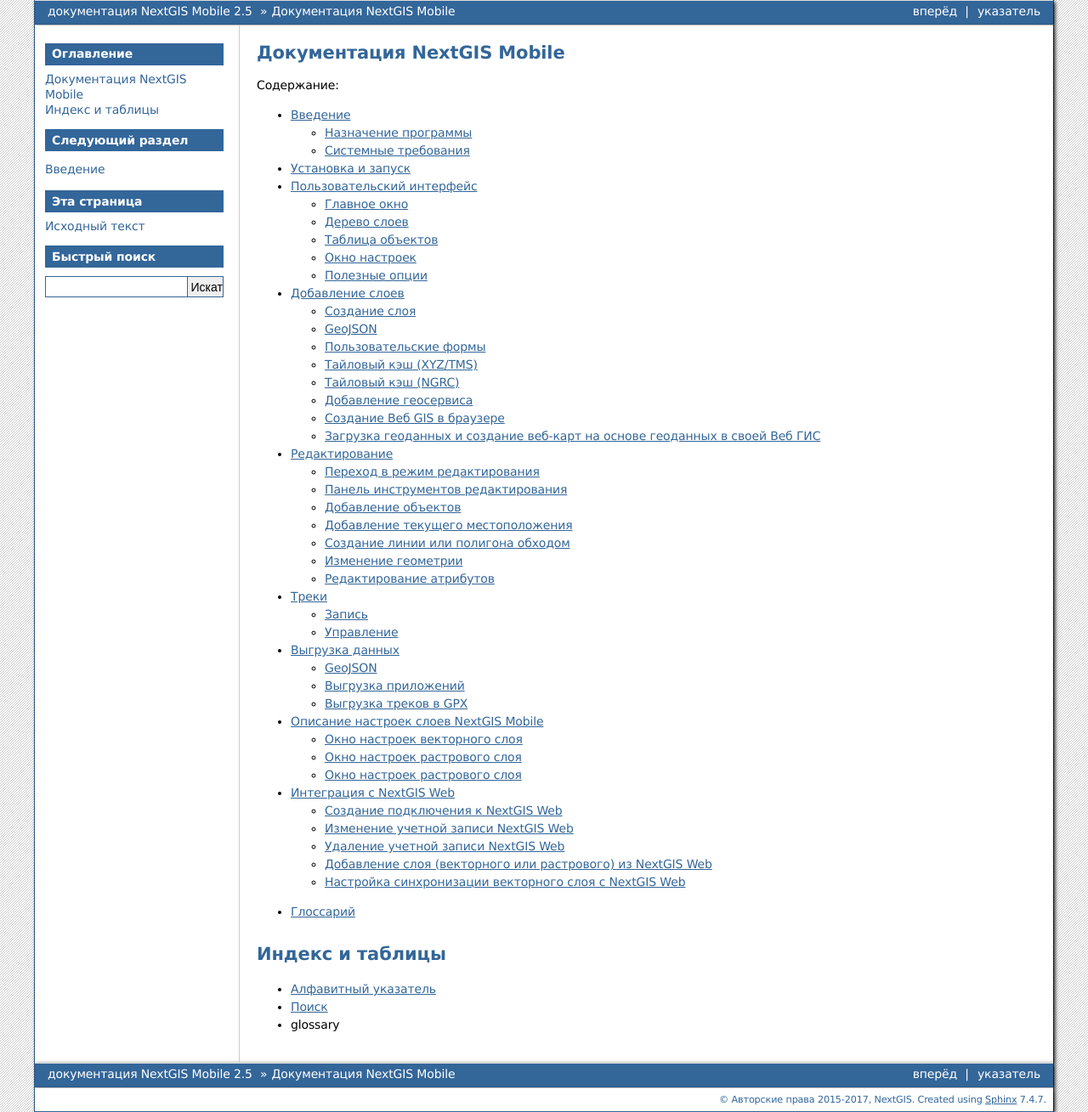
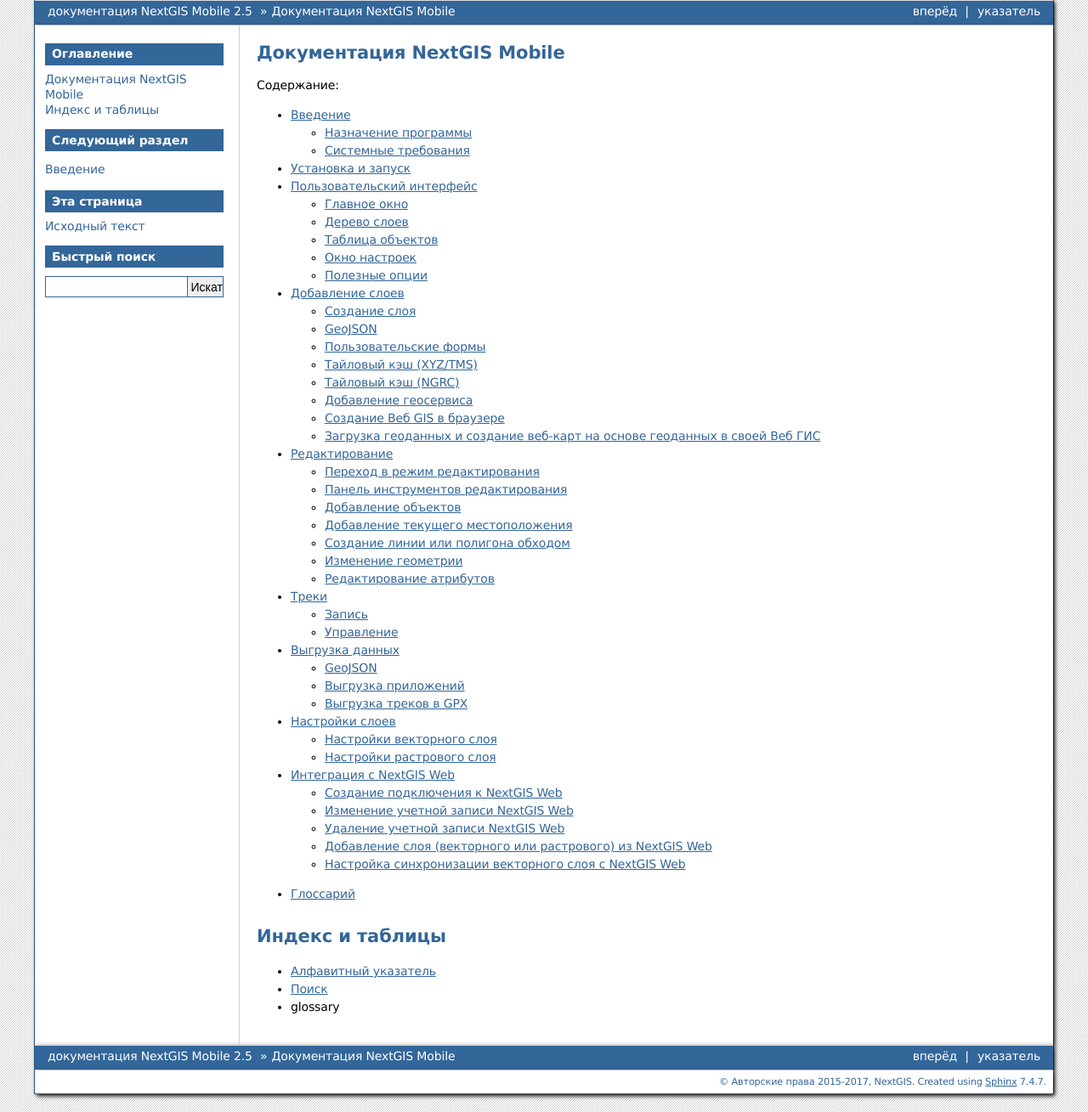
Before and after one commit to nextgis/docs_ngmobile, a Sphinx documentation site: the page built from source/index.rst, in a window 1280 px wide. Shown: the whole page at 85% size. Built offline with Sphinx 7.4.7, drawn with Linux system fonts in a browser that asks for light colours; formulas are drawn with MathJax 3; some of the changed lines change nothing that is shown.

Commit message:
changes in 4.8

```diff
--- a/source/layer_settings.rst
+++ b/source/layer_settings.rst
@@ -2,240 +2,226 @@
 
 .. _ngmobile_layer_settings:
 
-Описание настроек слоев NextGIS Mobile
-====================================================
+Настройки слоев
+===============
 
-.. versionadded:: 2.2
+Карта представляет собой набор растровых и векторных слоев. Панель дерева слоев отражает содержимое карты и позволяет контролировать видимость и иерархию слоев.
 
-Карта представляет собой набор растровых и векторных слоев. Порядок и видимость
-слоев настраивается при помощи дерева слоев.
-В пользовательском интерфейсе программы имеется выезжающая панель дерева слоев,
-которая отображает состав карты в виде набора слоев, позволяет менять порядок
-отображения слоев, а также включать и выключать их видимость.
-Дополнительные операции над слоями вынесены в отдельное меню слоя. Дерево слоев
-представлено на рисунке :numref:`ngmobile_layerstree_of_WebGIS_pic`.
+Для того, чтобы изменить иерархию слоев, следует зажать слой, который требуется переместить. При этом панель дерева слоев переключится в режим редактирования. Продолжая зажимать слой, необходимо переместить его в новое положение.
 
-Меню слоя зависит от его типа.
-Для векторного слоя меню имеет следующий состав (см. :numref:`ngmobile_layers_tree_menu_pic`):
+Для переключения видимости слоя следует нажать на кнопку переключения видимости слоя (см. :numref:`ngmobile_layer_tree_pic`, п.3).
 
-1. Увеличить до охвата.
-2. Таблица объектов.
-3. Поделиться.
-4. Редактировать.
-5. Удалить.
-6. Настройки.
+Дополнительные операции над слоями вынесены в отдельное контекстное меню слоя (см. :numref:`ngmobile_layer_tree_pic`, п.5).
 
-.. figure:: _static/ngmobile_layers_tree_menu.png
-   :name: ngmobile_layers_tree_menu_pic
+Для векторного слоя меню имеет следующий состав:
+
+1. Увеличить до охвата
+2. Таблица объектов
+3. Поделиться
+4. Отправить в NextGIS
+5. Редактировать
+6. Удалить
+7. Настройки
+
+.. note::
+   Контекстное меню зависит от типа слоя и источника геоданных. Контекстное меню растрового слоя отличается от контекстного меню векторного слоя. Контекстное меню растровых слоев, созданных из тайлового кэша, отличается от меню растровых слоев, созданных из внешних геосервисов.
+
+.. _ngmobile_vector_layer_settings:
+
+Настройки векторного слоя
+-----------------------------
+
+.. _ngmobile_style_settings:
+
+Настройки стиля
+^^^^^^^^^^^^^^^
+
+При выборе пункта "Настройки" в контекстном меню слоя открывается окно настроек векторного слоя (см. :numref:`ngmobile_style_vector_pic`).
+
+.. figure:: _static/style_vector.png
+   :name: ngmobile_style_vector_pic
    :align: center
    :height: 10cm
 
-   Меню для векторного слоя.
+   Настройки стиля векторного слоя с геометрией точка (стиль обычной отрисовки).
 
-Окно настроек векторного слоя
------------------------------------
-При выборе пункта "Настройки" в меню слоя открывается окно настроек векторного слоя.
-Окно настроек для модификации векторного слоя имеет следующие вкладки настроек свойств
-слоя (см. :numref:`ngmobile_preferences_window_vector_layer2_pic`):
+   Цифрами обозначено: 1 - назад; 2 - тип слоя и число объектов; 3 - блоки настроек слоя; 4 - тип отрисовки; 5 - размер объекта; 6 - тип объекта; 7 - цветовая палитра; 8 - толщина обводки; 9 - настройки подписей.
 
-1. Стиль.
-2. Поля.
-3. Синхронизация.
-4. Общие.
-5. Кэш.
+Настройки стиля векторного слоя зависят от выбранного типа отрисовки - обычной или по правилу (см. :numref:`ngmobile_style_vector_pic`, п.4).
 
-.. figure:: _static/ngmobile_preferences_window_vector_layer2.png
-   :name: ngmobile_preferences_window_vector_layer2_pic
-   :align: center
-   :width: 10cm
+.. _ngmobile_simple_rendering:
 
-   Меню настроек для векторного слоя.
+Обычная отрисовка
+~~~~~~~~~~~~~~~~~
 
-В окне настроек слоя имеются следующие блоки настроек:
+На :numref:`ngmobile_style_vector_pic` показаны настройки обычной отрисовки. При выборе данного типа отрисовки все объекты слоя будут иметь одинаковую форму, цвет, размер и т.д.
 
-1. Стиль (Отрисовка, Цвет заливки, Цвет обводки, Толщина, Тип).
-2. Поля.
-3. Синхронизация (Включить/Выключить синхронизацию, Направление синхронизации, Автоматическая
-   синхронизация, Интервал синхронизации).
-4. Общие (Информация о слое, Основные настройки)
-5. Кэш (Перестроить кэш).
+Например, для слоев с геометрией точка/мультиточка в меню "Тип" (см. :numref:`ngmobile_style_vector_pic`, п.6) можно выбрать следующие типы форм для объектов:
 
-Первый блок настроек - Стиль - содержит следующую информацию:
+* Точка
+* Круг
+* Ромб
+* Крест
+* Треугольник
+* Квадрат
+* Круг 2
+* Крест в квадрате
 
-1. Данные этого блока настроек редактируются, также допускается возможность отмены
-   всех внесенных изменений.
-2. Отрисовка слоя может осуществляться Обычно и По правилу (см. :numref:`ngmobile_rendering_pic`):
+Также можно установить размер точки (см. :numref:`ngmobile_style_vector_pic`, п.5), цвет заливки и обводки (см. :numref:`ngmobile_style_vector_pic`, п.7) и толщину обводки (см. :numref:`ngmobile_style_vector_pic`, п.8).
 
-.. figure:: _static/ngmobile_rendering.png
-   :name: ngmobile_rendering_pic
-   :align: center
-   :height: 7cm
+Для слоев с геометрией линия/мультилиния можно задать тип линии (сплошная, пунктир или сплошная по границам), а также цвет заливки и обводки и толщину обводки.
 
-   Отрисовка По правилу.
+Для слоев с геометрией полигон/мультиполигон можно выбрать цвет и толщину обводки, а также можно задать, будет ли выполняться заливка полигона или нет (если напротив пункта заливка поставить флажок, полигон будет залит полупрозрачным цветом).
 
-Значения атрибутов слоя - _id, admin_leve, name - могут быть выбраны при необхоимости
-из имеющегося списка значений (см. :numref:`ngmobile_choice_field_value_attribute_pic`):
+Для слоев с любой геометрией также можно выбрать опцию показа подписей каждого объекта на карте. Для этого необходимо поставить флажок напротив пункта "Подпись" и ввести текст подписи или активировать переключатель "Поля" и выбрать поле атрибутов, которое будет использовано для подписи объектов на карте (см. :numref:`ngmobile_style_vector_pic`, п.9).
 
-.. figure:: _static/ngmobile_choice_field_value_attribute.png
-   :name: ngmobile_choice_field_value_attribute_pic
-   :align: center
-   :width: 10cm
+.. _ngmobile_rule_rendering:
 
-   Выбор значения атрибутов слоя.
+Отрисовка по правилу
+~~~~~~~~~~~~~~~~~~~~
 
-3. Цвет заливки -  это инструмент, который позволяет заполнить цветом (залить, закрасить)
-   выбранный объект, часть изображения или слой. Допускает возможность редактирования
-   цвета отображения слоя, а также возможность отмены внесенных изменений.
+Можно выбрать отрисовку по правилу для векторного слоя и задать разные типы форм, цвета, размера и т.д. для объектов слоя в зависимости от их атрибутов.
 
-4. Цвет обводки - это инструмент, который позволяет обвести границы нужного объекта.
-   Допускает возможность редактирования цвета границы слоя, а также возможность отмены
-   внесенных изменений.
+Для этого следует выбрать отрисовку по правилу, что приведет к открытию других настроек стиля (см. :numref:`ngmobile_style_vector_rulebased_pic`).
 
-5. Толщина - изменяемый параметр. Толщину обводки можно задать в зависимости от
-   изображения, возможно отменить внесенные изменения. Линия обводки может быть:
-
-   - Сплошная.
-   - Пунктир.
-   - Сплошная по границам.
-
-6. Окно Текст с возможностью проставления отметки и Переключатель кнопки Поля. В
-   активном состоянии, при проставленной отметке в окошке Текст и включенном переключателе
-   кнопки Поля, активируют возможность вывода на экран необходимого текста одного
-   из атрибутов поля (см. :numref:`ngmobile_buttons_text_and_fields_pic`):
-
-.. figure:: _static/ngmobile_buttons_text_and_fields.png
-   :name: ngmobile_buttons_text_and_fields_pic
+.. figure:: _static/style_vector_rulebased.png
+   :name: ngmobile_style_vector_rulebased_pic
    :align: center
    :height: 10cm
 
-   Активное состояние окна Текст и переключателя Поля.
+   Настройки стиля векторного слоя (стиль отрисовки по правилу).
 
-Второй блок настроек - Поля - содержит следующую информацию и предлагает на выбор
-следующие атрибуты слоя:
+   Цифрами обозначено: 1 - тип отрисовки; 2 - выбор поля атрибутов; 3 - "Создать новое правило" кнопка; 4 - ранее созданные правила; 5 - "Удалить правило" кнопка.
 
-1. _id - Целочисленное.
-2. ADMIN_LEVE - Строка.
-3. NAME - Строка.
+Для начала следует выбрать поле атрибутов, по значению которого будут созданы правила (см. :numref:`ngmobile_style_vector_rulebased_pic`, п.2).
 
-Третий блок настроек - Синхронизация - предлагает следующие возможности:
+Затем необходимо нажать на кнопку "Создать новое правило" (см. :numref:`ngmobile_style_vector_rulebased_pic`, п.3), что приведет к открытию списка уникальных значений поля атрибутов, выбранного ранее. Следует выбрать значение и нажать "ОК", чтобы открыть диалог настроек стиля (см. :numref:`ngmobile_style_vector_rulebased_item_pic`).
 
-1. Включить и отключить синхронизацию путем проставления метки/галочки
-   в пустом окошке с правой стороны экрана.
-2. Выбрать направление синхронизации (см. :numref:`ngmobile_synchronization_direction_pic`):
+.. figure:: _static/style_vector_rulebased_item.png
+   :name: ngmobile_style_vector_rulebased_item_pic
+   :align: center
+   :height: 10cm
 
-.. figure:: _static/ngmobile_synchronization_direction.png
-   :name: ngmobile_synchronization_direction_pic
+   Диалог настроек стиля с отрисовкой по правилу.
+
+В данном диалоге можно выбрать и применить те же настройки, которые были описаны выше в разделе :ref:`ngmobile_simple_rendering` (настройки стиля с отрисовкой по правилу также зависят от типа векторного слоя). Когда настройки будут завершены, следует нажать "OK".
+
+Так можно создать стили с отрисовкой по правилу для каждого значения выбранного поля атрибутов.
+
+.. _ngmobile_fields_settings:
+
+Настройки полей
+^^^^^^^^^^^^^^^
+
+В данном блоке настроек можно выбрать поле атрибутов, которое будет использоваться для отображения ID объекта при редактировании и т.д.
+Следует выбрать блок настроек "Поля" (см. :numref:`ngmobile_style_vector_pic`, п.3) и выбрать одно из полей, как показано на :numref:`ngmobile_style_select_field_pic`.
+
+.. figure:: _static/style_select_field.png
+   :name: ngmobile_style_select_field_pic
    :align: center
-   :height: 6cm
+   :height: 10cm
 
-   Выбор направления синхронизации.
+   Блок настроек векторного слоя "Поля".
 
-3. Включить/отключить автоматическую синхронизацию путем проставления метки/галочки
-   в пустом окошке с правой стороны экрана.
+.. warning::
+   Выбранное поле не будет использовано для подписей на карте, подробнее о настройках подписей в разделе :ref:`ngmobile_style_settings`.
 
-4. Задать интервал синхронизации при включенной автоматической синхронизации от 5
-   минут до нескольких часов.
+.. _ngmobile_tab_general_settings:
 
-Четвертый блок настроек - Общие - содержит следующую информацию о слое:
+Общие настройки
+^^^^^^^^^^^^^^^
 
-1. Информация о слое:
+Блок настроек "Общие" показывает информацию о векторном слое, такую как его локальный путь, имя слоя и масштабные уровни, на которых слой виден на карте (можно настроить видимость слоя только на определенных масштабных уровнях) (см. :numref:`ngmobile_style_vector_general_pic`).
 
-   - Локальный путь.
-   - Удаленный путь.
+.. figure:: _static/style_vector_general.png
+   :name: ngmobile_style_vector_general_pic
+   :align: center
+   :height: 10cm
 
-2. Основные настройки допускают редактирование параметров слоя:
+   Блок настроек векторного слоя "Общие".
 
-   - имени слоя,
-   - масштабных уровней/уровня зума, на котором виден слой.
+В этом блоке настроек можно изменить имя слоя и масштабные уровни, на которых слой будет виден на карте.
 
-Пятый блок настроек - Кэш - содержит кнопку для перестроения кэша для оптимизации
+.. _ngmobile_cache_settings:
+
+Настройки кэша
+^^^^^^^^^^^^^^
+
+Используя блок настроек "Кэш", можно выполнить перестроение кэша для оптимизации
 процессов создания слоя с возможностью сохранения и отмены внесенных изменений.
 
-Окно настроек растрового слоя
------------------------------------
+.. _ngmobile_raster_layer_settings:
+
+Настройки растрового слоя
+-------------------------
 
 Контекстное меню растрового слоя имеет следующий состав (см. :numref:`ngmobile_raster_layer_menu_pic`):
 
-1. Загрузить тайлы.
-2. Удалить.
-3. Настройки.
+1. Увеличить до охвата
+2. Удалить
+3. Настройки
 
 .. figure:: _static/raster_layer_menu.png
    :name: ngmobile_raster_layer_menu_pic
    :align: center
    :height: 10cm
 
-   Меню растрового слоя.
+   Контекстное меню растрового слоя.
 
-Окно настроек растрового слоя
-----------------------------------
+.. note::
+   Контекстное меню растрового слоя, созданного из внешнего геосервиса, будет содержать опцию "Загрузить тайлы" вместо "Увеличить до обхвата". Подробнее это описано в разделе :ref:`ngmobile_tile_cache`.
 
-Окно настроек для модификации растрового слоя имеет следующие вкладки настроек свойств слоя:
+.. _ngmobile_raster_style_settings:
 
-1. Стиль.
-2. Общие.
-3. Кэш.
+Настройки стиля
+^^^^^^^^^^^^^^^
 
-Окно настроек для растрового слоя имеет следующий вид  (см. :numref:`ngmobile_settings_window_for_a_raster_layer_pic`):
+При нажатии на кнопку "Настройки" в контекстном меню слоя откроются настройки растрового слоя (см. :numref:`ngmobile_style_raster_pic`).
 
-.. figure:: _static/ngmobile_settings_window_for_a_raster_layer.png
-   :name: ngmobile_settings_window_for_a_raster_layer_pic
+.. figure:: _static/style_raster.png
+   :name: ngmobile_style_raster_pic
    :align: center
-   :height: 7cm
+   :height: 10cm
 
-   Окно настроек для растрового слоя.
+   Настройки растрового слоя.
 
-В окне настроек растрового слоя имеются следующие блоки настроек:
+Здесь можно настроить значения для:
 
-1. Первый блок - Стиль - содержит информацию о настройках изображения слоя. Допускается
-редактирование параметров слоя в данном блоке:
-
-   - Непрозрачность. Степень общей непрозрачности слоя определяет, насколько сильно
+1. **непрозрачности.** Степень общей непрозрачности слоя определяет, насколько сильно
      он скрывает или отображает содержимое нижележащего слоя. Слой со степенью
      непрозрачности 1 % является практически прозрачным. Совершенно непрозрачный слой
      имеет степень непрозрачности 100 %.
+2. **контраста.**
+3. **яркости.**
 
-   - Контраст. Контрастность слоя может быть изменена для придания выразительности изображению.
+Можно также активировать переключатель "Градации серого", чтобы слой отражался в оттенках серого вместо исходных цветов.
 
-   - Яркость. Яркость слоя может быть изменена для придания яркости изображению.
+.. _ngmobile_raster_general_settings:
 
-   - Градации серого (цветовой режим изображений, значения яркости серой шкалы выражена
-     в процентах, при этом 0 % представляет белый цвет (отсутствие чёрного пигмента на
-     белом фоне), 100 % — черный цвет).
+Общие настройки
+^^^^^^^^^^^^^^^
 
+Блок настроек "Общие" показывает информацию о векторном слое, такую как его локальный путь, имя слоя и масштабные уровни, на которых слой виден на карте (можно настроить видимость слоя только на определенных масштабных уровнях) (см. :numref:`ngmobile_style_raster_general_pic`).
 
-2. Второй блок - Общие - содержит информацию о слое. Допускается редактирование
-параметров слоя в данном блоке:
-
-   - Информация о слое (Локальный путь, Удаленный путь).
-   - Основные настройки (Имя слоя, Масштабные уровни/Уровень зума, на которых виден
-     слой (см. :numref:`ngmobile_general_settings_pic`):
-
-.. figure:: _static/ngmobile_general_settings.png
-   :name: ngmobile_general_settings_pic
+.. figure:: _static/style_raster_general.png
+   :name: ngmobile_style_raster_general_pic
    :align: center
    :height: 10cm
 
-   Окно настроек Общие.
+   Блок настроек растрового слоя "Общие".
 
-3. Третий блок - Кэш - содержит кнопку для удаления кэша (см. :numref:`ngmobile_cache_settings_pic`):
+В этом блоке настроек можно изменить имя слоя и масштабные уровни, на которых слой будет виден на карте.
 
-.. figure:: _static/ngmobile_cache_settings.png
-   :name: ngmobile_cache_settings_pic
-   :align: center
-   :height: 5cm
+.. _ngmobile_raster_cache_settings:
 
-   Окно настройки Кеша.
+Настройки кэша
+^^^^^^^^^^^^^^
 
-В выпадающем списке Размера кеша тайлов TMS имеются следующие варианты:
+В блоке настроек "Кэш" можно настроить для растрового слоя размер кэша тайлов TMS:
 
-- Без кэша.
-- 1 экран.
-- 2 экрана (рекомендовано).
-- 3 экрана.
+* Без кэша
+* 1 экран
+* 2 экрана (рекомендовано)
+* 3 экрана
 
-.. note::
-
-   Чем больше размер кэша, тем быстрее происходит отрисовка карты, особенно при сдвиге
-   карты. Но при этом кэш занимает много места в памяти мобильного устройства, что
-   может проявляться в виде ошибок приложения.
+В данном блоке настроек можно также очистить кэш для данного слоя.
```
